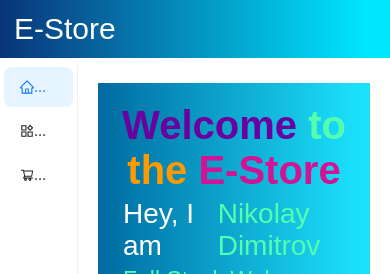
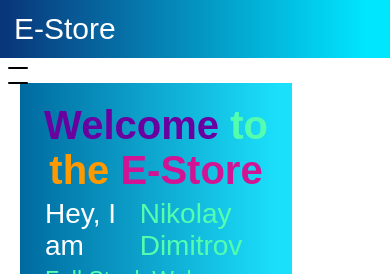
Before and after one commit to nikolai-dimitrov/Shopping-Cart-Demo, a React (Vite) app in the folder Shopping-Cart/: page / in a window 390 px wide. Shown: the top 274 px of the page. Built offline with nearby package versions, Linux system fonts and the light colour scheme.

Commit message:
Added toggle nav button functionality

```diff
--- a/Shopping-Cart/src/components/Navigation/Navigation.jsx
+++ b/Shopping-Cart/src/components/Navigation/Navigation.jsx
@@ -1,4 +1,5 @@
 import React from 'react';
+import { useState } from 'react'
 
 import { Link, useLocation } from 'react-router-dom'
 
@@ -47,12 +48,21 @@ const pathMapper = {
 }
 
 export const Navigation = () => {
-    const { pathname } = useLocation()
-
+    const [navOpen, setNavOpen] = useState(false);
+    const { pathname } = useLocation();
+    const changeNavStatus = () => {
+        setNavOpen(!navOpen)
+    }
 
     return (
         <>
             <nav className={styles.nav__wrapper}>
+                <div className={styles.menu__toggle} onClick={() => changeNavStatus()}>
+                    <div className={styles.container}>
+                        <span className={navOpen ? `${styles.lineTop} ${styles.spinTop}` : `${styles.lineTop}`}></span>
+                        <span className={navOpen ? `${styles.lineBottom} ${styles.spinBottom}` : `${styles.lineBottom}`}></span>
+                    </div>
+                </div>
                 <Menu
                     style={{
                         itemBg: "f0000000",
@@ -61,7 +71,7 @@ export const Navigation = () => {
                     selectedKeys={[`${pathMapper[pathname]}`]}
                     theme='light'
                     items={items}
-                    className={styles.nav}
+                    className={navOpen ? `${styles.nav} ${styles.nav__open}` : `${ styles.nav }`}
                 />
             </nav>
         </>
--- a/Shopping-Cart/src/components/Navigation/navigation.module.css
+++ b/Shopping-Cart/src/components/Navigation/navigation.module.css
@@ -2,11 +2,81 @@
     width: 20%;
 }
 .nav {
-    height: calc(100vh - 112px);
+    /* height: calc(100vh - 112px); */
+    /* height: 100vh; */
+}
+.container {
+    padding: 8px;
+    position: absolute;
+    left: -50px;
+    width: 34px;
+    height: 25px;
+    cursor: pointer;
+    transition: 0.3s ease-in-out;
+}
+.lineTop,
+.lineBottom {
+    height: 2px;
+    background-color: black;
+    display: block;
+    width: 20px;
+    border-radius: 10px;
+    margin: 0 auto;
+    position: absolute;
+    /* transform: rotate(0deg); */
+    transition: all 0.4s;
+}
+.lineTop {
+    top: 19px;
+}
+
+.lineBottom {
+    bottom: 19px;
+}
+.spinTop {
+    top: 12px;
+    transform: rotate(135deg);
+    /* background-color: #fff; */
+}
+
+.spinBottom {
+    top: 12px;
+    transform: rotate(225deg);
+}
+
+.nav__open {
+    left: 0px !important;
+}
+
+.overlay {
+}
+@media (max-width: 950px) {
+    .nav__wrapper {
+        width: 0%;
+    }
+
+    :global(.ant-menu) {
+        position: absolute;
+        left: -235px;
+        z-index: 100;
+        transition: 0.2s ease-in-out;
+        width: 23%;
+        /* border-color: #fff; */
+        border-right: unset !important;
+    }
+
+    .container {
+        position: relative;
+        left: 0;
+    }
+
+    .nav {
+        /* height: 100%; */
+    }
 }
 
 @media (max-height: 246px) {
     .nav {
-        height: 100%;
+        /* height: 100%; */
     }
 }
```
